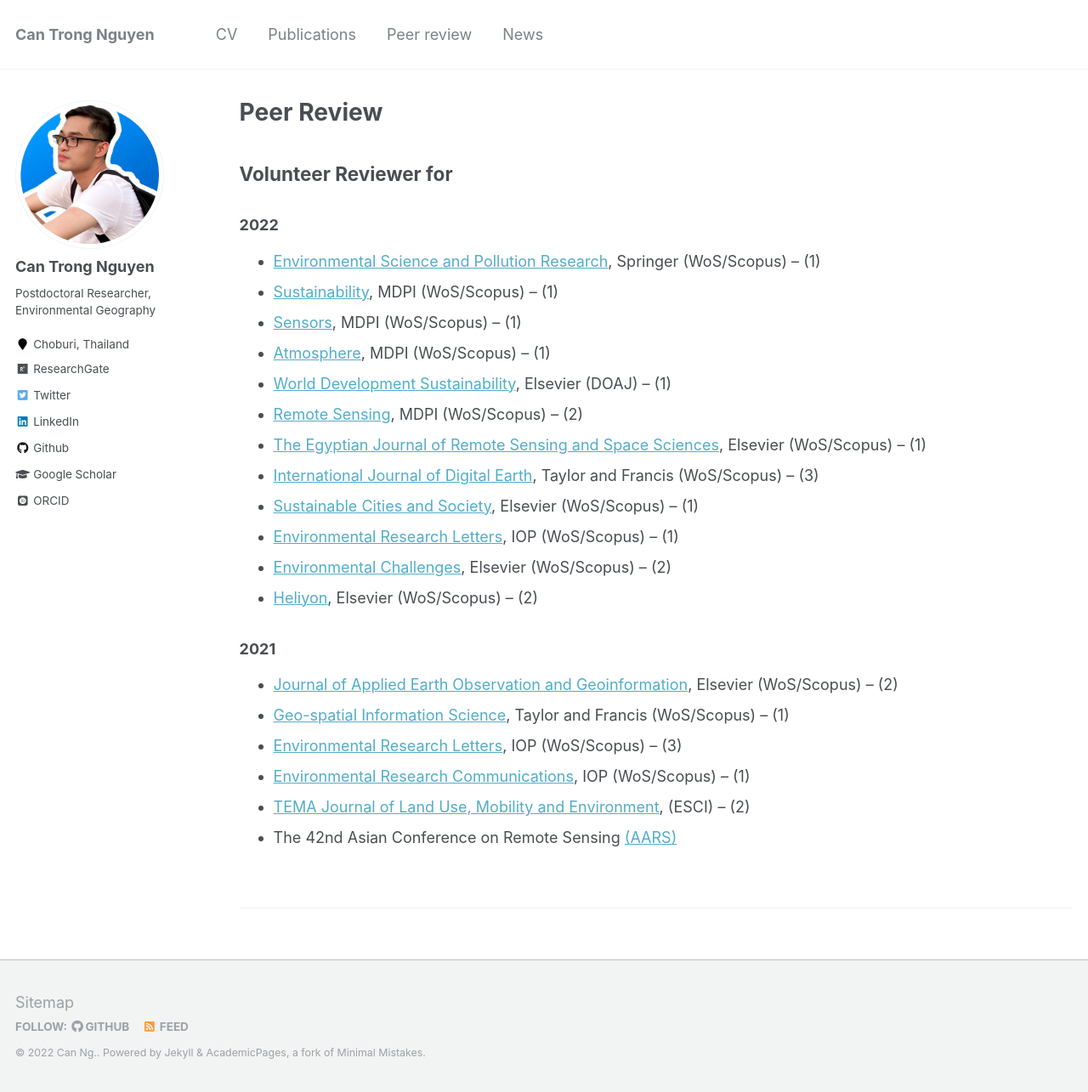
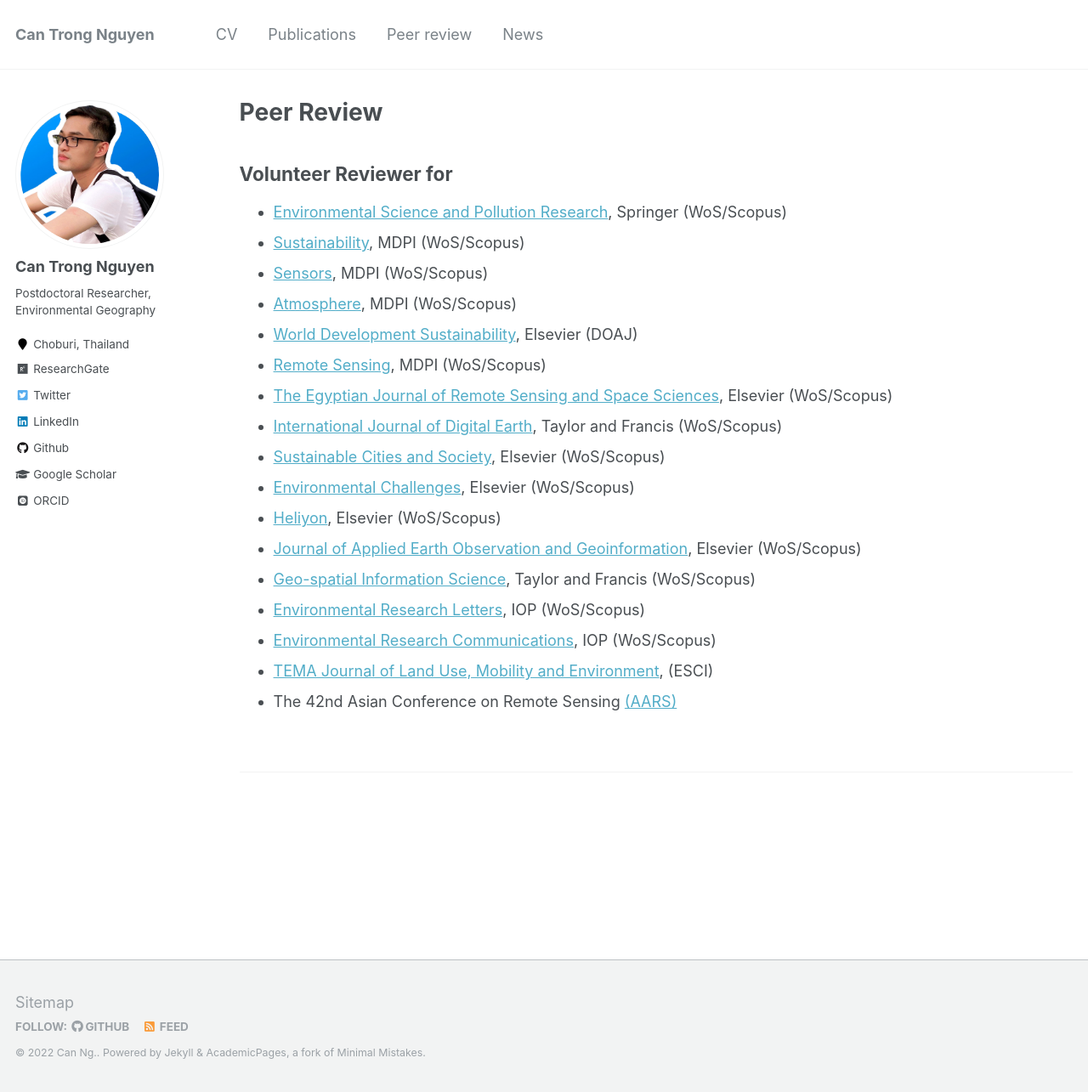
Before and after one commit to canng/oldsite, a Jekyll site: the page built from _pages/review.md, in a window 1280 px wide and 1285 px high. Shown: the whole window at 85% size. Built offline with Jekyll 4.4.1, drawn with Linux system fonts in a browser that asks for light colours; some web fonts are replaced.

Commit message:
update review

```diff
--- a/_pages/review.md
+++ b/_pages/review.md
@@ -8,29 +8,22 @@ author_profile: true
 
 ## Volunteer Reviewer for
 
-### 2022
-
-* <a href="https://www.springer.com/journal/11356">Environmental Science and Pollution Research</a>, Springer (WoS/Scopus) – (1)
-* <a href="https://www.mdpi.com/journal/sustainability">Sustainability</a>, MDPI (WoS/Scopus) – (1)
-* <a href="https://www.mdpi.com/journal/sensors">Sensors</a>, MDPI (WoS/Scopus) – (1)
-* <a href="https://www.mdpi.com/journal/atmosphere">Atmosphere</a>, MDPI (WoS/Scopus) – (1)
-* <a href="https://www.sciencedirect.com/journal/world-development-sustainability">World Development Sustainability</a>, Elsevier (DOAJ) – (1)
-* <a href="https://www.mdpi.com/journal/remotesensing">Remote Sensing</a>, MDPI (WoS/Scopus) – (2)
-* <a href="https://www.sciencedirect.com/journal/the-egyptian-journal-of-remote-sensing-and-space-science">The Egyptian Journal of Remote Sensing and Space Sciences</a>, Elsevier (WoS/Scopus) – (1)
-* <a href="https://www.tandfonline.com/journals/tjde20">International Journal of Digital Earth</a>, Taylor and Francis (WoS/Scopus) – (3)
-* <a href="https://www.sciencedirect.com/journal/sustainable-cities-and-society">Sustainable Cities and Society</a>, Elsevier (WoS/Scopus) – (1)
-* <a href="https://iopscience.iop.org/journal/1748-9326">Environmental Research Letters</a>, IOP (WoS/Scopus) – (1)
-* <a href="https://www.journals.elsevier.com/environmental-challenges">Environmental Challenges</a>, Elsevier (WoS/Scopus) – (2)
-* <a href="https://www.cell.com/heliyon/home">Heliyon</a>, Elsevier (WoS/Scopus) – (2)
-
-
-### 2021
-
-* <a href="https://www.journals.elsevier.com/international-journal-of-applied-earth-observation-and-geoinformation">Journal of Applied Earth Observation and Geoinformation</a>, Elsevier (WoS/Scopus) – (2)
-* <a href="https://www.tandfonline.com/toc/tgsi20/current">Geo-spatial Information Science</a>, Taylor and Francis (WoS/Scopus) – (1)
-* <a href="https://iopscience.iop.org/journal/1748-9326">Environmental Research Letters</a>, IOP (WoS/Scopus) – (3)
-* <a href="https://iopscience.iop.org/journal/2515-7620">Environmental Research Communications</a>, IOP (WoS/Scopus) – (1)
-* <a href="http://www.serena.unina.it/index.php/tema/">TEMA Journal of Land Use, Mobility and Environment</a>, (ESCI) – (2)
+* <a href="https://www.springer.com/journal/11356">Environmental Science and Pollution Research</a>, Springer (WoS/Scopus)
+* <a href="https://www.mdpi.com/journal/sustainability">Sustainability</a>, MDPI (WoS/Scopus)
+* <a href="https://www.mdpi.com/journal/sensors">Sensors</a>, MDPI (WoS/Scopus)
+* <a href="https://www.mdpi.com/journal/atmosphere">Atmosphere</a>, MDPI (WoS/Scopus)
+* <a href="https://www.sciencedirect.com/journal/world-development-sustainability">World Development Sustainability</a>, Elsevier (DOAJ)
+* <a href="https://www.mdpi.com/journal/remotesensing">Remote Sensing</a>, MDPI (WoS/Scopus)
+* <a href="https://www.sciencedirect.com/journal/the-egyptian-journal-of-remote-sensing-and-space-science">The Egyptian Journal of Remote Sensing and Space Sciences</a>, Elsevier (WoS/Scopus)
+* <a href="https://www.tandfonline.com/journals/tjde20">International Journal of Digital Earth</a>, Taylor and Francis (WoS/Scopus)
+* <a href="https://www.sciencedirect.com/journal/sustainable-cities-and-society">Sustainable Cities and Society</a>, Elsevier (WoS/Scopus)
+* <a href="https://www.journals.elsevier.com/environmental-challenges">Environmental Challenges</a>, Elsevier (WoS/Scopus)
+* <a href="https://www.cell.com/heliyon/home">Heliyon</a>, Elsevier (WoS/Scopus)
+* <a href="https://www.journals.elsevier.com/international-journal-of-applied-earth-observation-and-geoinformation">Journal of Applied Earth Observation and Geoinformation</a>, Elsevier (WoS/Scopus)
+* <a href="https://www.tandfonline.com/toc/tgsi20/current">Geo-spatial Information Science</a>, Taylor and Francis (WoS/Scopus)
+* <a href="https://iopscience.iop.org/journal/1748-9326">Environmental Research Letters</a>, IOP (WoS/Scopus)
+* <a href="https://iopscience.iop.org/journal/2515-7620">Environmental Research Communications</a>, IOP (WoS/Scopus)
+* <a href="http://www.serena.unina.it/index.php/tema/">TEMA Journal of Land Use, Mobility and Environment</a>, (ESCI)
 * The 42nd Asian Conference on Remote Sensing <a href="https://a-a-r-s.org/">(AARS)</a>
 
 
```
